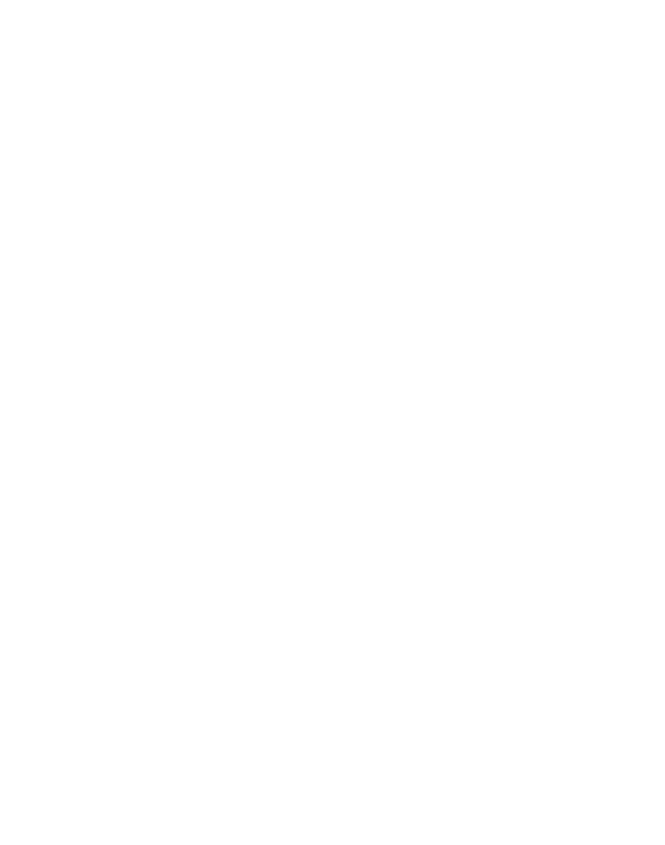
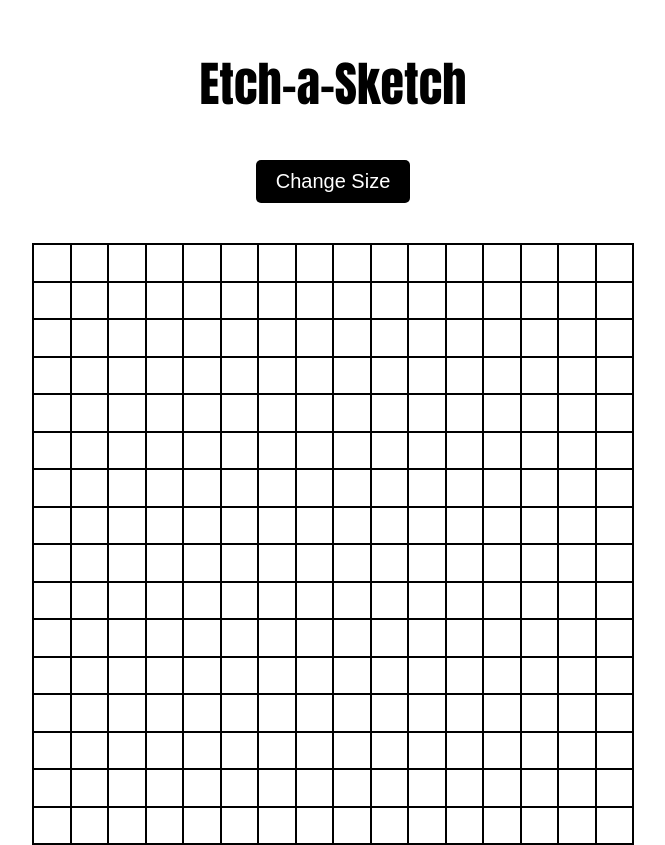
Before and after one commit to bobericksonjr89/Etch, a plain HTML site: page index.html in a window 1280 px wide. Shown: the whole page, without its empty margins (307-972 px from the left). Before the commit the page ends 800 px from the top, so only its background shows below. Drawn offline with Linux system fonts and the light colour scheme.

Commit message:
adds html and styling, sketch functionality

```diff
--- a/index.html
+++ b/index.html
@@ -9,6 +9,11 @@
     <title>Etch-a-Sketch</title>
 </head>
 <body>
+    <h1>Etch-a-Sketch</h1>
+    <button>Change Size</button>
+    <div id="grid-container">
+
+    </div>
     <script src="script.js"></script>
 </body>
 </html>
--- a/script.js
+++ b/script.js
@@ -0,0 +1,25 @@
+function createGrid() {
+    const changeSize = document.querySelector('button')
+    changeSize.addEventListener('click', getSize);
+
+    const gridDiv = document.querySelector('#grid-container');
+
+    // creates grid with loops
+    for (let i = 0; i < 16; i++) {
+        for (let j = 0; j < 16; j++) {
+            gridDiv.appendChild(document.createElement("div")).classList.add("grid-box");
+        }
+    }
+
+    const gridBlocks = document.querySelectorAll('.grid-box');
+    gridBlocks.forEach(block => block.addEventListener('mouseover', function(e) {
+        e.target.style.backgroundColor = "black";
+    }))
+
+}
+
+function getSize() {
+    document.querySelectorAll('.grid-box').forEach(block => block.style.backgroundColor = "white");
+}
+
+createGrid();
--- a/styles.css
+++ b/styles.css
@@ -0,0 +1,51 @@
+
+body {
+    font-family:Impact, Haettenschweiler, 'Arial Narrow Bold', sans-serif;
+    display: flex;
+    flex-direction: column;
+    align-items: center;
+}
+
+h1 {
+    margin-top: 1em;
+    font-size: 3em;
+
+}
+
+button {
+    margin-top: 2em;
+    border: none;
+    border-radius: 5px;
+    background-color: black;
+    color: white;
+    font-size: 1.25em;
+    padding: .5em 1em;
+
+}
+
+button:hover {
+    cursor: pointer;
+}
+
+
+#grid-container {
+    height: 600px;
+    width: 600px;
+    border: solid 1px black;
+    margin-top: 2.5em;
+
+    display: flex;
+    flex-wrap: wrap;
+}
+
+.grid-box {
+    border: solid 1px black;
+    border-collapse: collapse;
+
+    height: 35.5px; /* must account for 1px border */
+    width: 35.5px;
+}
+
+.grid-box:hover {
+    cursor: crosshair;
+}
```
Also changed, not shown: 1 other file.
